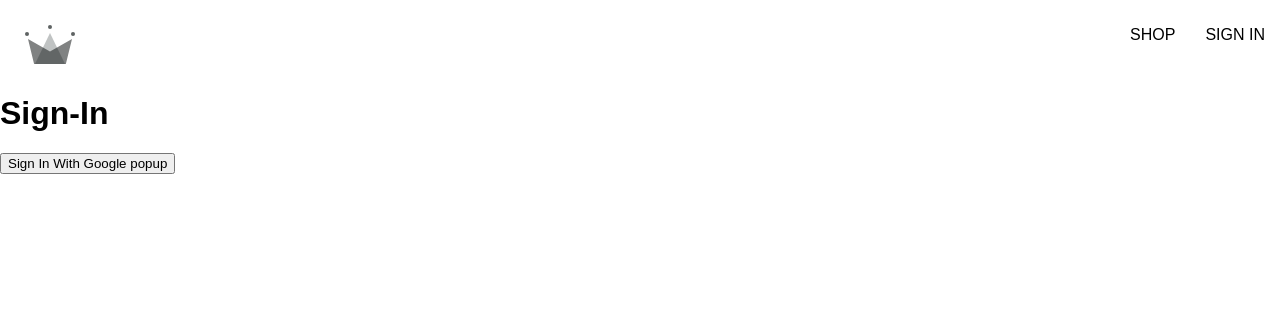
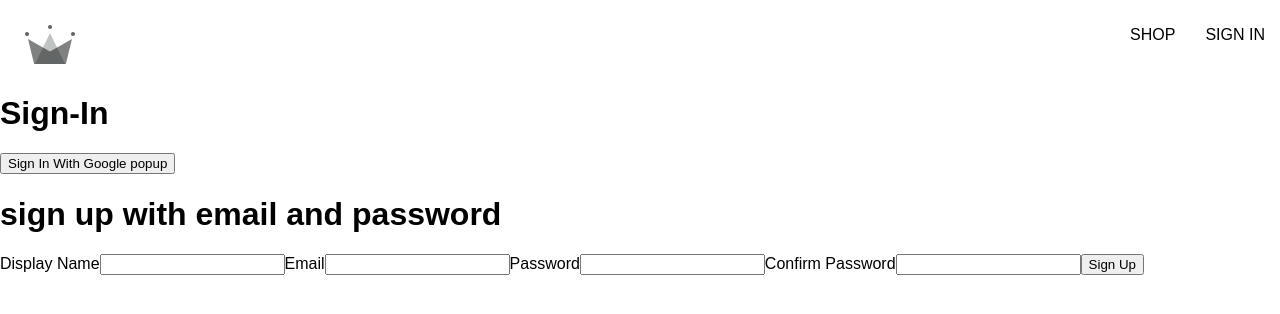
Before and after one commit to akrama23/e-comm-clothing, a React (Create React App) app in the folder elite-clothing/: page /sign-in in a window 1280 px wide. Shown: the top 314 px of the page. Built offline with nearby package versions, Linux system fonts and the light colour scheme; a web font is replaced by a local one.

Commit message:
setting up useState and form fields for signup form

```diff
--- a/elite-clothing/src/components/sign-up-form/sign-up-form.component.jsx
+++ b/elite-clothing/src/components/sign-up-form/sign-up-form.component.jsx
@@ -1,6 +1,16 @@
+import { useState } from "react";
 
+const defaultFormFields = {
+    displayName: '',
+    email: '',
+    password: '',
+    confirmPassword: ''
+};
 
 const SignUpForm = () => {
+
+    const [formFields, setFormFields] = useState(defaultFormFields);
+    const { displayName, email, password, confirmPassword } = formFields;
 
     return(
         <div>
@@ -14,10 +24,12 @@ const SignUpForm = () => {
                 <input type="password" required/>
                 <label>Confirm Password</label>
                 <input type="password" required/>
-                <button type="submit"></button>
+                <button type="submit"> Sign Up</button>
             </form>
 
         </div>
     )
 
 };
+
+export default SignUpForm;
--- a/elite-clothing/src/routes/sign-in/sign-in.component.jsx
+++ b/elite-clothing/src/routes/sign-in/sign-in.component.jsx
@@ -4,6 +4,8 @@ import {
   signInWithGooglePopup,
   createUserDocumentFromAuth,
 } from "../../utils/firebase/firebase.utils";
+
+import SignUpForm from "../../components/sign-up-form/sign-up-form.component";
 //////
 const SignIn = () => {
 
@@ -16,6 +18,7 @@ const SignIn = () => {
     <div>
       <h1>Sign-In</h1>
       <button onClick={logGoogleUser}>Sign In With Google popup </button>
+      <SignUpForm/>
 
     </div>
   );
```
